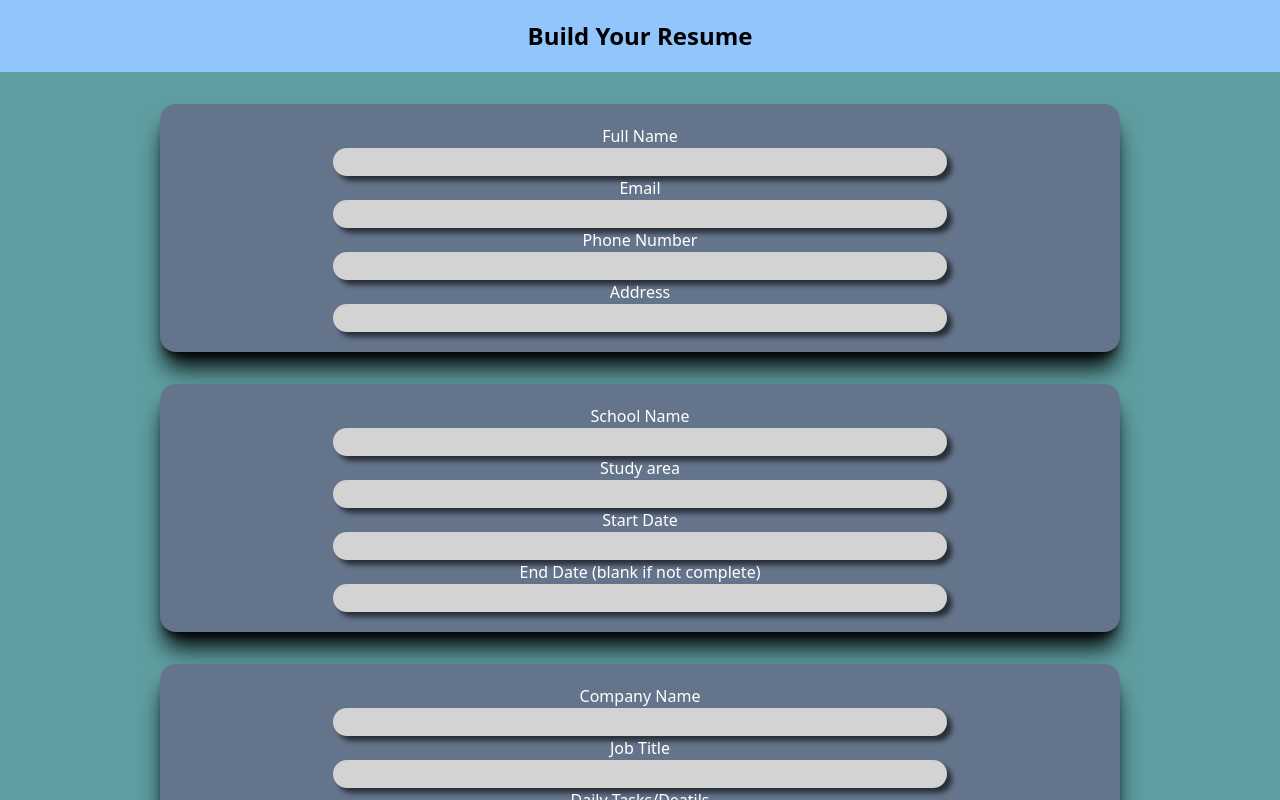
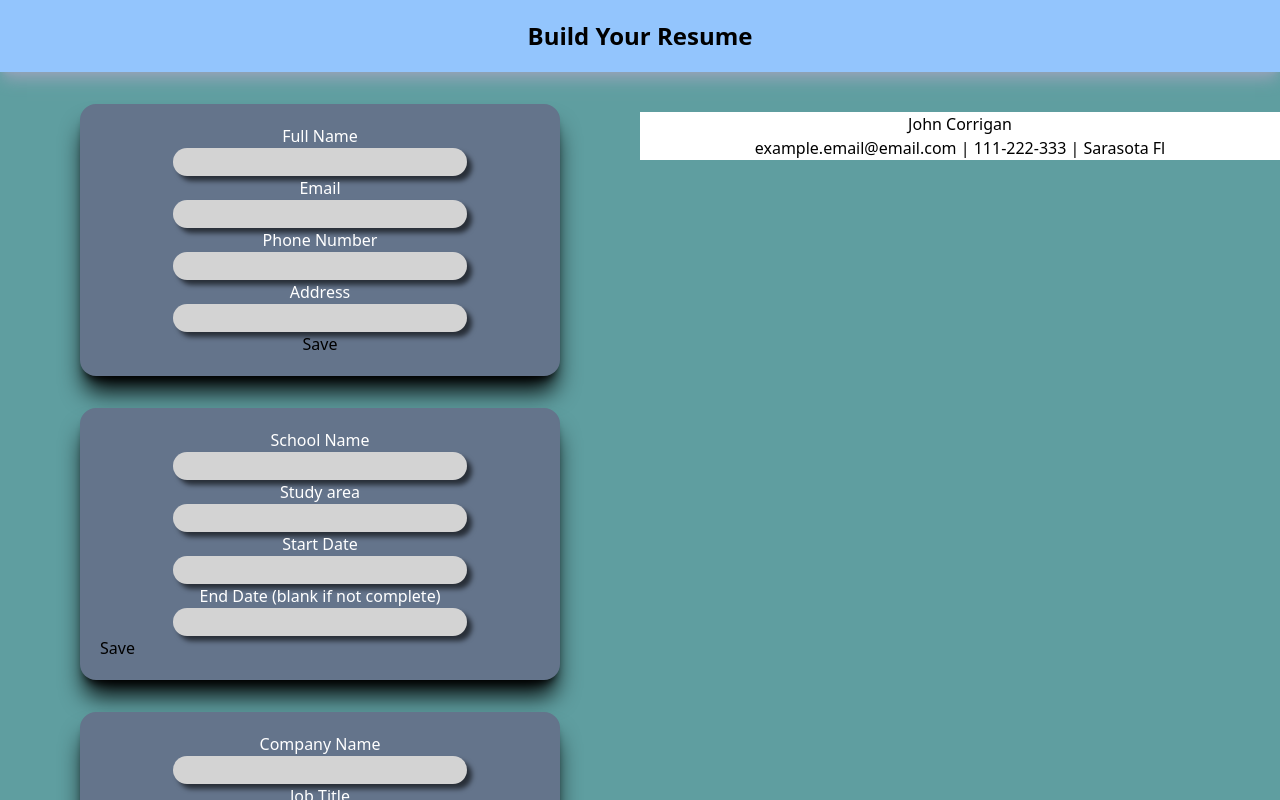
Before and after one commit to JohnCorrigan1/resume-builder, a React (Create React App) app: page / in a window 1280 px wide. Shown: the top 800 px of the page. Built offline with nearby package versions, Linux system fonts and the light colour scheme.

Commit message:
get data from forms

```diff
--- a/src/App.js
+++ b/src/App.js
@@ -1,12 +1,23 @@
 import Header from "./components/ui/Header";
 import CvForm from "./components/getData/CvForm";
+import Resume from "./components/outputData/Resume";
+import "./index.css";
+
 
 function App() {
+
   return (
     <div className="App">
       <Header />
-      <CvForm />
+      <div className="grid-container">
+      <div className="forms">
+       <CvForm />
       </div>
+      <div className="resume mt-10">
+      <Resume />
+      </div>
+      </div>
+    </div>
   );
 }
 
--- a/src/components/getData/GetEducation.jsx
+++ b/src/components/getData/GetEducation.jsx
@@ -1,25 +1,82 @@
+import { useState } from "react";
+
 import Card from "../ui/Card";
-import './forms.css'
+import "./forms.css";
 
 export default function GetEducation() {
+  const [enteredSchool, setEnteredSchool] = useState("");
+  const [enteredStudy, setEnteredStudy] = useState("");
+  const [enteredStart, setEnteredStart] = useState("");
+  const [enteredEnd, setEnteredEnd] = useState("");
+
+  const schoolChangeHandler = (event) => {
+    setEnteredSchool(event.target.value);
+  };
+
+  const studyChangeHandler = (event) => {
+    setEnteredStudy(event.target.value);
+  };
+
+  const startChangeHandler = (event) => {
+    setEnteredStart(event.target.value);
+  };
+
+  const endChangeHandler = (event) => {
+    setEnteredEnd(event.target.value);
+  };
+
+  const submitHandler = (event) => {
+    event.preventDefault();
+    const education = {
+      school: enteredSchool,
+      study: enteredStudy,
+      start: enteredStart,
+      end: enteredEnd,
+    };
+    console.log(education);
+  };
+
   return (
     <Card>
-      <form action="">
+      <form onSubmit={submitHandler}>
         <div className="flex flex-col items-center">
           <label htmlFor="school">School Name</label>
-          <input type="text" id="school"className="w-2/3" />
+          <input
+            onChange={schoolChangeHandler}
+            type="text"
+            id="school"
+            className="w-2/3"
+          />
         </div>
         <div className="flex flex-col items-center">
           <label htmlFor="area">Study area</label>
-          <input type="text" id="area"className=" w-2/3" />
+          <input
+            onChange={studyChangeHandler}
+            type="text"
+            id="area"
+            className=" w-2/3"
+          />
         </div>
         <div className="flex flex-col items-center">
           <label htmlFor="start">Start Date</label>
-          <input type="text" id="start" className=" w-2/3"/>
+          <input
+            onChange={startChangeHandler}
+            type="text"
+            id="start"
+            className=" w-2/3"
+          />
         </div>
         <div className="flex flex-col items-center">
           <label htmlFor="end">End Date (blank if not complete)</label>
-          <input type="text" id="end" className=" w-2/3"/>
+          <input
+            onChange={endChangeHandler}
+            type="text"
+            id="end"
+            className=" w-2/3"
+          />
+        </div>
+        <div>
+          <button type="submit">Save</button>
         </div>
       </form>
     </Card>
--- a/src/components/getData/GetExperience.jsx
+++ b/src/components/getData/GetExperience.jsx
@@ -1,23 +1,56 @@
+import { useState } from "react";
 import Card from "../ui/Card";
 
 export default function GetExperience() {
+  const [enteredCompany, setEnteredCompany] = useState("");
+  const [enteredTitle, setEnteredTitle] = useState("");
+  const [enteredTasks, setEnteredTasks] = useState("");
 
-   return(
+  const companyChangeHandler = (event) => {
+    setEnteredCompany(event.target.value);
+  };
+
+  const titleChangeHandler = (event) => {
+    setEnteredTitle(event.target.value);
+  };
+
+  const taskChangeHandler = (event) => {
+    setEnteredTasks(event.target.value);
+  };
+
+  const submitHandler = (event) => {
+    event.preventDefault();
+    const experience = {
+      company: enteredCompany,
+      title: enteredTitle,
+      tasks: enteredTasks,
+    };
+    console.log(experience);
+  };
+
+  return (
     <Card>
-            <form action="">
+      <form onSubmit={submitHandler}>
         <div className="flex flex-col items-center">
           <label htmlFor="company">Company Name</label>
-                    <input type="text" className=" w-2/3"/>
+          <input
+            onChange={companyChangeHandler}
+            type="text"
+            className=" w-2/3"
+          />
         </div>
         <div className="flex flex-col items-center">
           <label htmlFor="title">Job Title</label>
-                    <input type="text" className=" w-2/3" />
+          <input onChange={titleChangeHandler} type="text" className=" w-2/3" />
         </div>
         <div className="flex flex-col items-center">
           <label htmlFor="tasks">Daily Tasks/Deatils</label>
-                    <textarea className=" w-2/3"></textarea>
+          <textarea onChange={taskChangeHandler} className=" w-2/3"></textarea>
+        </div>
+        <div>
+          <button type="submit">Save</button>
         </div>
       </form>
     </Card>
-    )
+  );
 }
--- a/src/components/getData/GetInfo.jsx
+++ b/src/components/getData/GetInfo.jsx
@@ -1,24 +1,80 @@
+import { useState } from "react";
 import Card from "../ui/Card";
 
 export default function GetInfo() {
+  const [enteredName, setEnteredName] = useState("");
+  const [enteredEmail, setEnteredEmail] = useState("");
+  const [enteredPhone, setEnteredPhone] = useState("");
+  const [enteredAddress, setEnteredAddress] = useState("");
+
+  const nameChangeHandler = (event) => {
+    setEnteredName(event.target.value);
+  };
+
+  const emailChangeHandler = (event) => {
+    setEnteredEmail(event.target.value);
+  };
+
+  const phoneChangeHandler = (event) => {
+    setEnteredPhone(event.target.value);
+  };
+
+  const addressChangeHandler = (event) => {
+    setEnteredAddress(event.target.value);
+  };
+
+  const submitHandler = (event) => {
+    event.preventDefault();
+    const info = {
+      fullName: enteredName,
+      email: enteredEmail,
+      phone: enteredPhone,
+      address: enteredAddress,
+    };
+    console.log(info);
+  };
+
   return (
     <Card>
-      <form action="">
+      <form onSubmit={submitHandler}>
         <div className="flex flex-col  mr-auto ml-auto items-center">
           <label htmlFor="name">Full Name</label>
-          <input type="text" id="name" className="w-2/3" />
+          <input
+            onChange={nameChangeHandler}
+            type="text"
+            id="name"
+            className="w-2/3"
+          />
         </div>
         <div className="flex flex-col mr-auto ml-auto items-center">
           <label htmlFor="email">Email</label>
-          <input type="email" className="w-2/3" />
+          <input
+            onChange={emailChangeHandler}
+            type="email"
+            className="w-2/3"
+            id="email"
+          />
         </div>
         <div className="flex flex-col mr-auto ml-auto items-center">
           <label htmlFor="phone">Phone Number</label>
-          <input type="text" className="w-2/3" />
+          <input
+            onChange={phoneChangeHandler}
+            type="text"
+            className="w-2/3"
+            id="phone"
+          />
         </div>
         <div className="flex flex-col mr-auto ml-auto items-center">
           <label htmlFor="address">Address</label>
-          <input type="text" className="w-2/3" />
+          <input
+            onChange={addressChangeHandler}
+            type="text"
+            className="w-2/3"
+            id="address"
+          />
+        </div>
+        <div className="flex flex-col mr-auto ml-auto items-center">
+          <button type="submit">Save</button>
         </div>
       </form>
     </Card>
--- a/src/components/getData/forms.css
+++ b/src/components/getData/forms.css
@@ -1,6 +1,7 @@
 input{
     border-radius: 20px;
     padding: 2px;
+    padding-left: 5px;
     background-color: lightgray;
     box-shadow: 5px 5px 5px 0px rgba(0, 0, 0, 0.6);
 }
--- /dev/null
+++ b/src/components/outputData/Resume.jsx
@@ -0,0 +1,11 @@
+export default function Resume(){
+
+    return(
+        <div className="resume text-center">
+            <div className="resume-header bg-white">
+            <h1>John Corrigan</h1>
+            <div>example.email@email.com |   111-222-333     |   Sarasota Fl</div>
+            </div>
+        </div>
+    )
+}
--- a/src/components/ui/Header.jsx
+++ b/src/components/ui/Header.jsx
@@ -1,7 +1,9 @@
+
+
 export default function Header(){
 
     return(
-        <div className="flex justify-center items-center p-5 text-2xl font-bold bg-blue-300">
+        <div className="header shadow-lg shadow-slate-400 flex justify-center items-center p-5 text-2xl font-bold bg-blue-300">
             <h1>Build Your Resume</h1>
         </div>
     )
--- a/src/index.css
+++ b/src/index.css
@@ -5,3 +5,11 @@
 body{
   background-color: cadetblue;
 }
+
+
+
+
+.grid-container{
+  display: grid;
+  grid-template-columns: repeat(auto-fit, minmax(600px, 1fr));
+}
```
Lines whose indentation alone changed are shown as unchanged.
